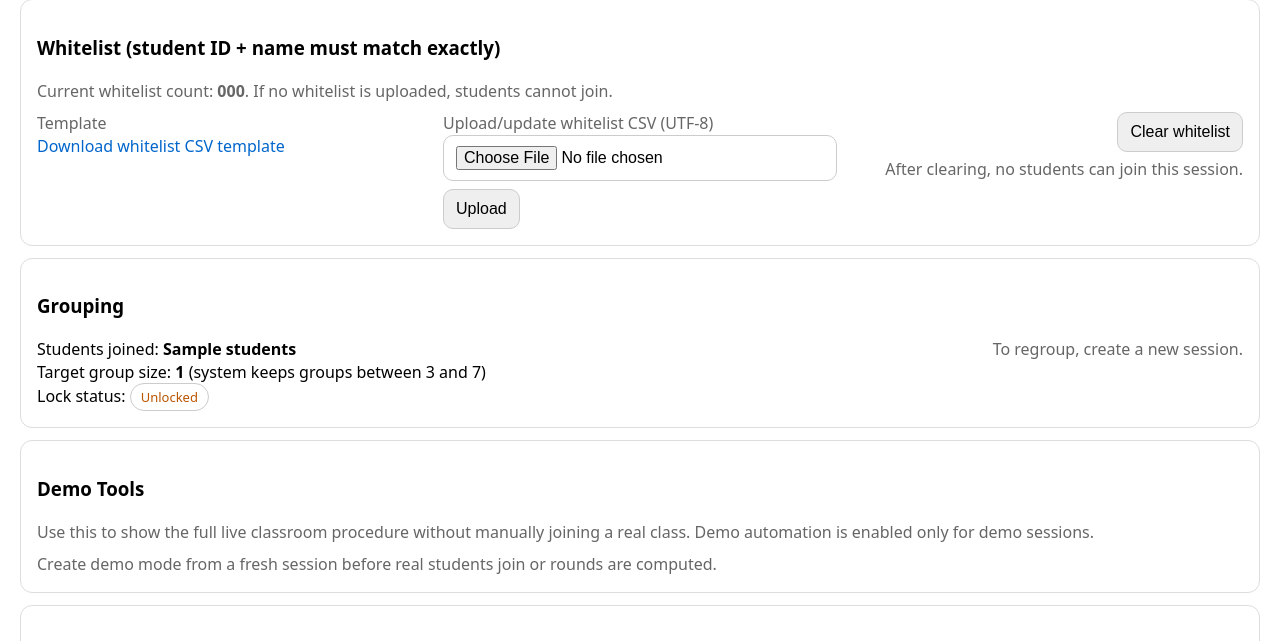
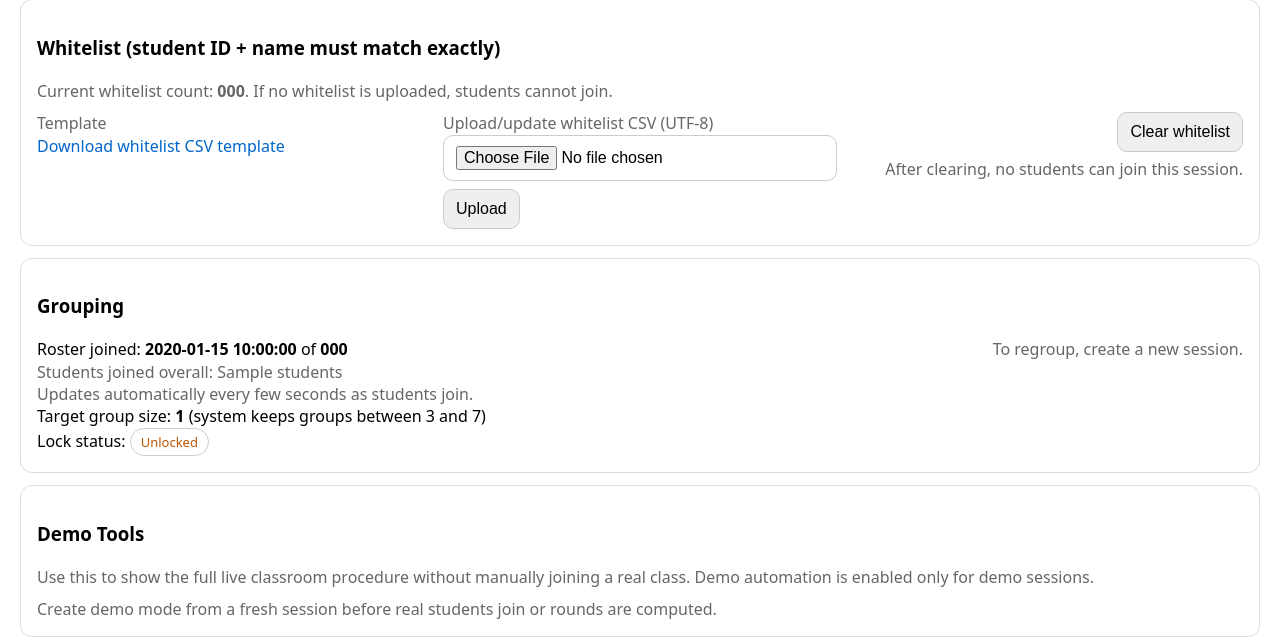
Before and after one commit to chenxu2394/public_goods, a FastAPI app: template templates/session_panel.html in a window 1280 px wide. Shown: the part 706-1347 px from the top of the page. Run offline with FastAPI, Linux system fonts and the light colour scheme; the template is opened without the code that fills it: most values are stand-ins (such as "Sample title", 1, 10 or a date in 2020).

Commit message:
feat: add roster progress endpoint and update session panel with real-time counts

```diff
--- a/templates/session_panel.html
+++ b/templates/session_panel.html
@@ -108,7 +108,7 @@
 
 <div class="card">
   <h3>Whitelist (student ID + name must match exactly)</h3>
-  <div class="muted">Current whitelist count: <b>{{ counts.whitelist }}</b>. If no whitelist is uploaded, students cannot join.</div>
+  <div class="muted">Current whitelist count: <b id="whitelist-count">{{ counts.whitelist }}</b>. If no whitelist is uploaded, students cannot join.</div>
 
   <div class="row" style="margin-top:10px;">
     <div class="col">
@@ -139,7 +139,9 @@
   <h3>Grouping</h3>
   <div class="row">
     <div class="col">
-      <div>Students joined: <b>{{ counts.students }}</b></div>
+      <div aria-live="polite">Roster joined: <b id="roster-joined-count">{{ counts.roster_joined }}</b> of <b id="roster-total-count">{{ counts.whitelist }}</b></div>
+      <div class="muted">Students joined overall: <span id="students-joined-count">{{ counts.students }}</span></div>
+      <div class="muted">Updates automatically every few seconds as students join.</div>
       <div>Target group size: <b>{{ sess.group_size }}</b> (system keeps groups between 3 and 7)</div>
       <div>Lock status:
         {% if sess.locked == 1 %}
@@ -427,4 +429,38 @@
   {% endif %}
 </div>
 
+<script>
+(() => {
+  const rosterJoined = document.getElementById("roster-joined-count");
+  const rosterTotal = document.getElementById("roster-total-count");
+  const studentsJoined = document.getElementById("students-joined-count");
+  const whitelistCount = document.getElementById("whitelist-count");
+  const progressUrl = {{ ("/api/admin/" ~ sess.id ~ "/roster_progress")|tojson }};
+
+  function setCount(element, value) {
+    const next = String(value);
+    if (element.textContent !== next) element.textContent = next;
+  }
+
+  async function refreshRosterProgress() {
+    if (document.hidden) return;
+    try {
+      const response = await fetch(progressUrl, { cache: "no-store", credentials: "same-origin" });
+      if (!response.ok || response.redirected) return;
+      const counts = await response.json();
+      if (!Number.isInteger(counts.roster_joined) || !Number.isInteger(counts.whitelist) || !Number.isInteger(counts.students)) return;
+      setCount(rosterJoined, counts.roster_joined);
+      setCount(rosterTotal, counts.whitelist);
+      setCount(studentsJoined, counts.students);
+      setCount(whitelistCount, counts.whitelist);
+    } catch (_) {
+      // Keep the last visible counts until the next check.
+    }
+  }
+
+  setInterval(refreshRosterProgress, 3000);
+  document.addEventListener("visibilitychange", refreshRosterProgress);
+})();
+</script>
+
 {% endblock %}
```
Also changed, not shown: public_goods/_sessions/students.py (+14 -1 lines), public_goods/routes/_admin/sessions.py (+10 -1 lines), tests/test_session_flows.py (+44 -0 lines).
